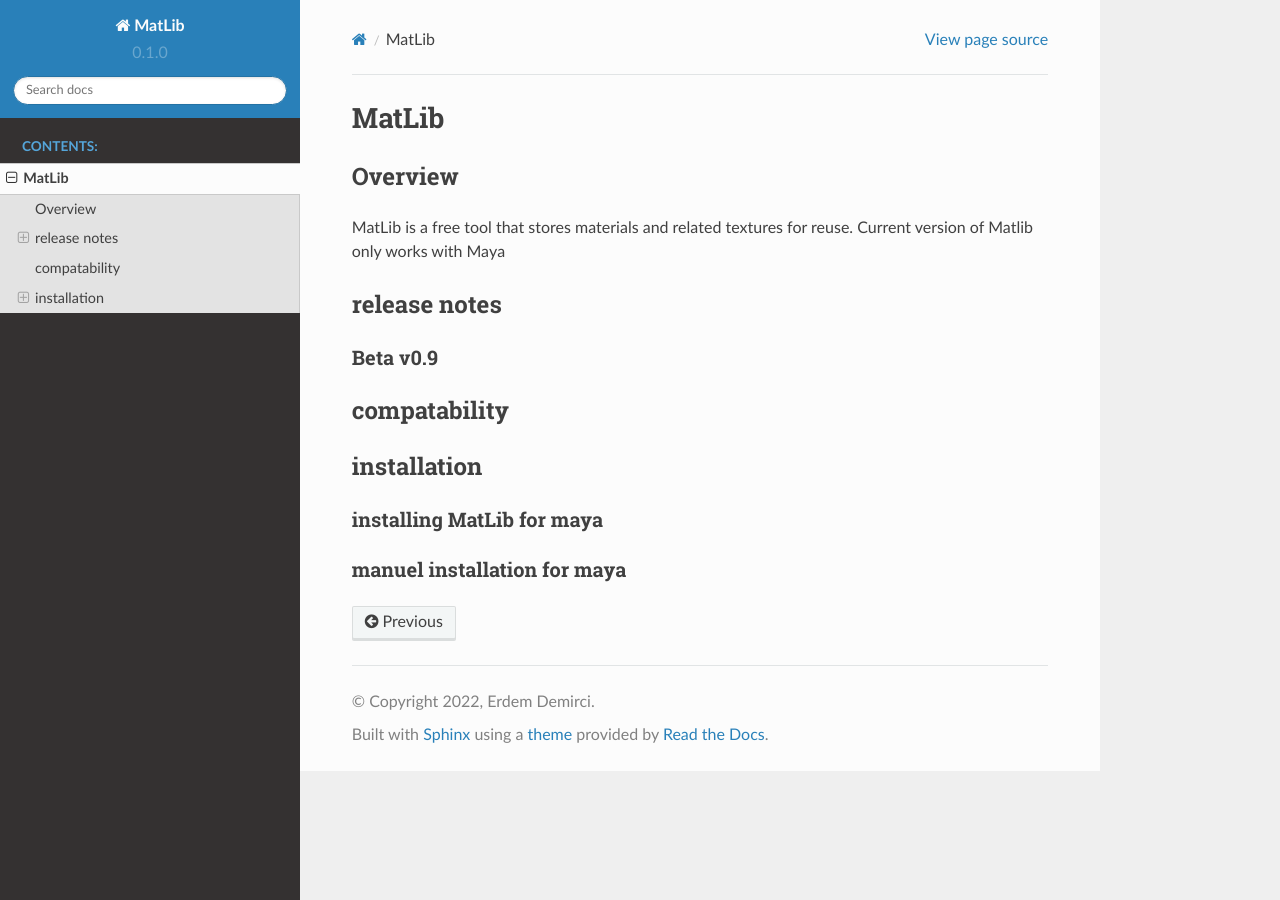
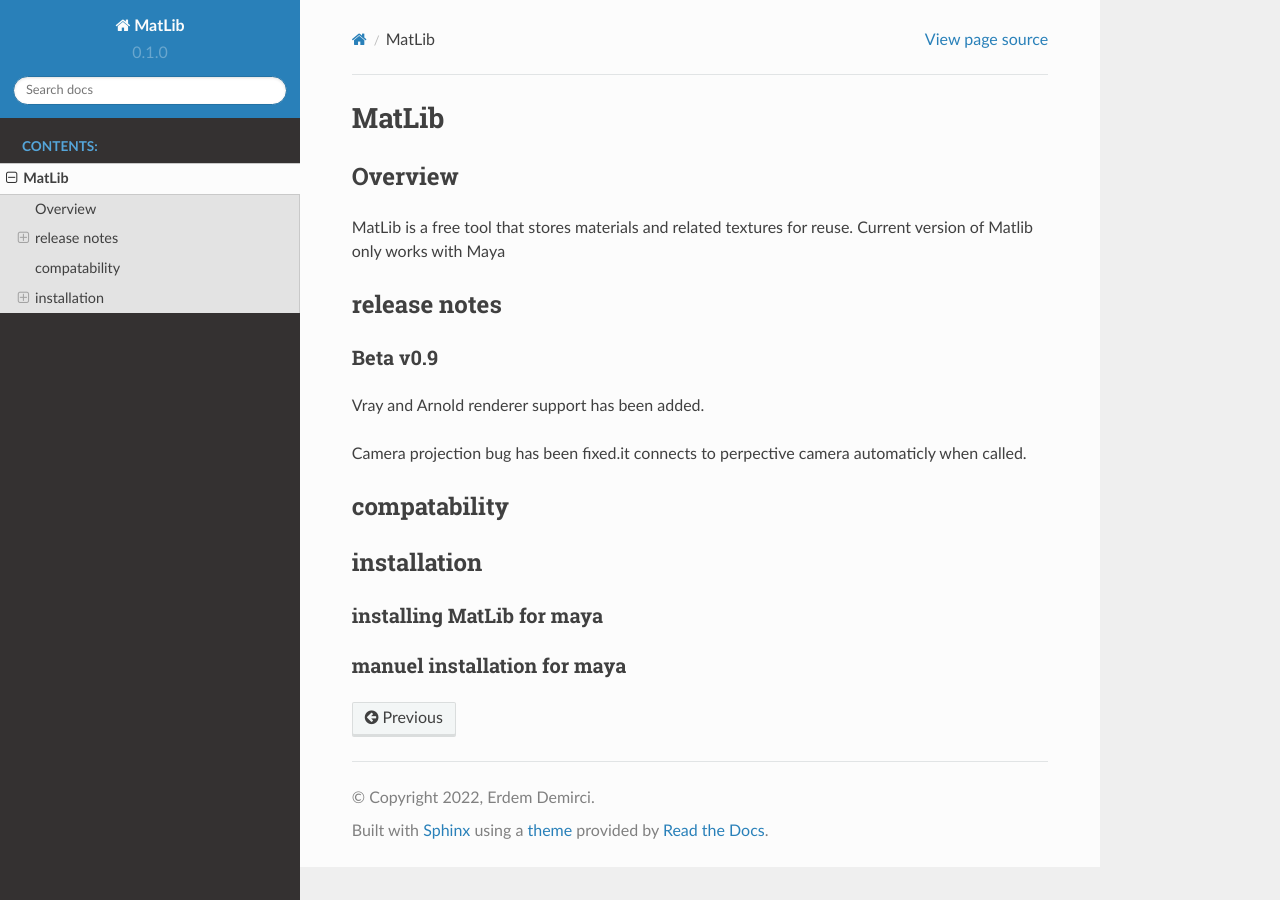
Before and after one commit to erdemirci/MatLib, a Sphinx documentation site: the page built from docs/source/contents.rst, in a window 1280 px wide. Built offline with Sphinx 7.4.7 and the Read the Docs theme 2.0.0, drawn with Linux system fonts in a browser that asks for light colours.

Commit message:
Update contents.rst

```diff
--- a/docs/source/contents.rst
+++ b/docs/source/contents.rst
@@ -13,6 +13,10 @@
 Beta v0.9
 ----
 
+Vray and Arnold renderer support has been added.
+
+Camera projection bug has been fixed.it connects to perpective camera automaticly when called.
+
 compatability
 ====
 
```
